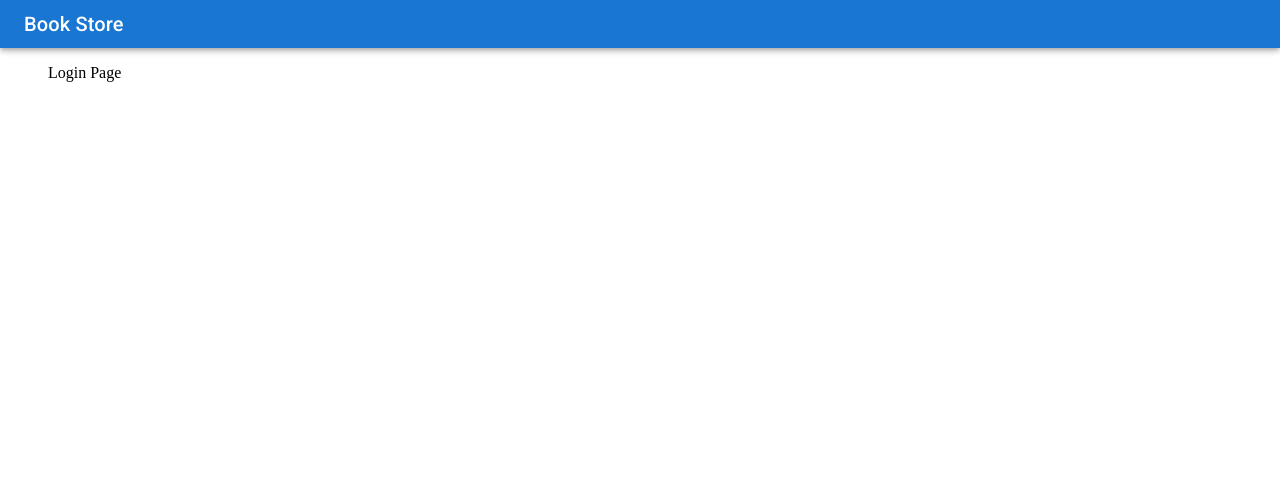
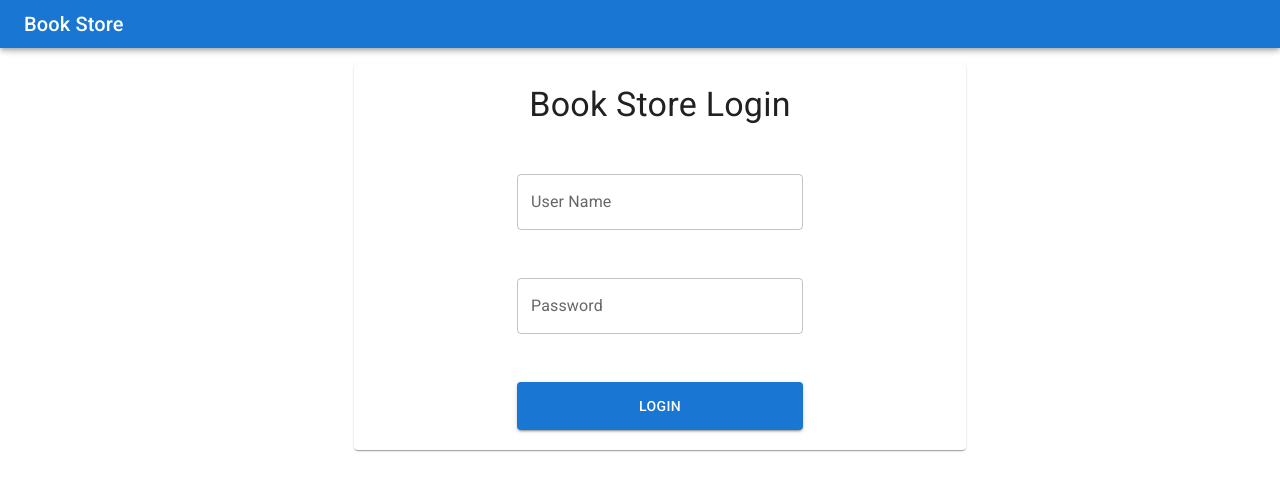
Before and after one commit to mirmak4/bookstoreclient, a React (Create React App) app: page /login in a window 1280 px wide. Shown: the top 490 px of the page. Built offline with nearby package versions, Linux system fonts and the light colour scheme.

Commit message:
Added login component with form and username and password inputs, with styles. Added Consts class with constants used application. Added axios interceptor for adding jwt token to the api requests.

```diff
--- a/src/components/user/Login.jsx
+++ b/src/components/user/Login.jsx
@@ -1,11 +1,92 @@
+import { Paper, TextField, Typography, Button } from '@mui/material';
 import { Box } from '@mui/system';
 import React from 'react';
+import styles from './LoginStyles.module.css';
+import * as yup from 'yup';
+import { useFormik } from 'formik';
+import { useDispatch } from 'react-redux';
+import { loginAction } from '../../modules/user/UserAction';
+import { passwordMaxChars, passwordMaxText, passwordMinChars, passwordMinText,
+    passwordRequiredText, passwordText, userNameMaxChars, userNameMaxText, userNameMinChars,
+    userNameMinText, userNameRequiredText, userNameText } from '../../helpers/Consts';
+
+const validationSchema = yup.object({
+    username: yup
+        // .string(userNameText)
+        .string()
+        .min(userNameMinChars, userNameMinText)
+        .max(userNameMaxChars, userNameMaxText)
+        .required(userNameRequiredText),
+    password: yup
+        // .string(passwordText)
+        .string()
+        .min(passwordMinChars, passwordMinText)
+        .max(passwordMaxChars, passwordMaxText)
+        .required(passwordRequiredText)
+});
 
 const Login = () => {
 
+    const dispatch = useDispatch();
+
+    const formik = useFormik({
+        initialValues: {
+            username: '',
+            password: ''
+        },
+        validationSchema: validationSchema,
+        onSubmit: (values) => {
+            dispatch(loginAction(values.username, values.password));
+        },
+    });
+
     return (
-        <Box>
-            Login Page
+        <Box className={ styles.formContainer } >
+        <form className={ styles.formStyle } autoComplete='off' noValidate onSubmit={ formik.handleSubmit }>
+            <Box className={ styles.wrapper } >
+                <Paper className={ styles.paper } >
+                    <Typography className={ styles.headerText } variant='h4'>Book Store Login</Typography>
+
+                    <Box className={ styles.itemContainer } >
+                        <TextField
+                            name='username'
+                            id='username'
+                            data-testid='username-id'
+                            label='User Name'
+                            variant='outlined'
+                            placeholder={userNameText}
+                            value={ formik.values.username }
+                            onChange={ formik.handleChange }
+                            helperText={ formik.touched.username && formik.errors.username }
+                            error={ formik.touched.username && Boolean(formik.errors.username) }
+                            className={ styles.inputStyle }
+                        />
+                    </Box>
+
+                    <Box className={ styles.itemContainer } >
+                        <TextField
+                            name='password'
+                            id='password'
+                            data-testid='password-id'
+                            label='Password'
+                            variant='outlined'
+                            placeholder={passwordText}
+                            value={ formik.values.password }
+                            onChange={ formik.handleChange }
+                            helperText={ formik.touched.password && formik.errors.password }
+                            error={ formik.touched.password && Boolean(formik.errors.password) }
+                            className={ styles.inputStyle }
+                        />
+                    </Box>
+
+                    <Box className={ styles.itemContainer } >
+                        <Button type='submit' variant='contained' color='primary' className={ styles.buttonStyle } >
+                            Login
+                        </Button>
+                    </Box>
+                </Paper>
+            </Box>
+        </form>
         </Box>
     );
 };
--- /dev/null
+++ b/src/components/user/LoginStyles.module.css
@@ -0,0 +1,44 @@
+.wrapper {
+    display: flex;
+    justify-content: center;
+    width: 100%;
+}
+
+.paper {
+    display: flex;
+    flex-direction: column;
+    padding: 20px;
+    width: 100%;
+}
+
+.itemContainer {
+    margin-top: 3rem;
+    width: 50%;
+    margin-left: 25%;
+    margin-right: 25%;
+}
+
+.inputStyle {
+    width: 100%;
+    /* margin: 0 20%; */
+}
+
+.buttonStyle {
+    width: 100%;
+    /* margin: 0 25%; */
+    height: 3rem;
+}
+
+.formContainer {
+    width: 50%;
+    margin: 0 25%;
+}
+
+.formStyle {
+    width: 100%;
+    /* margin: 0 10%; */
+}
+
+.headerText {
+    text-align: center;
+}
--- /dev/null
+++ b/src/helpers/Consts.js
@@ -0,0 +1,25 @@
+// LOGIN START
+
+// user name
+export const userNameMinChars = 3;
+export const userNameMaxChars = 24;
+export const userNameText = 'Enter your user name';
+export const userNameRequiredText = 'User name is required';
+export const userNameMinText = `User name should have at least ${userNameMinChars} characters`;
+export const userNameMaxText = `User name should not have more than ${userNameMaxChars} characters`;
+
+// password
+export const passwordMinChars = 8;
+export const passwordMaxChars = 16;
+export const passwordText = 'Enter your password';
+export const passwordMinText = `Password should have at least ${passwordMinChars} characters`;
+export const passwordMaxText = `Password should not have more than ${passwordMaxChars} characters`;
+export const passwordRequiredText = 'Password is required';
+
+// local storage
+export const tokenKey = 'bookstore-token';
+
+// action
+export const userLoginActionName = 'USERLOGIN';
+
+// LOGIN END
--- a/src/helpers/test_helpers/TestDataProvider.js
+++ b/src/helpers/test_helpers/TestDataProvider.js
@@ -125,6 +125,7 @@ const bookItem = {
 
 // USER START
 export const jwtToken = 'jwt token';
+const userLoginActionName = 'USERLOGIN';
 
 export const userLoginActionResponse = {
     data: {
@@ -133,14 +134,14 @@ export const userLoginActionResponse = {
 };
 
 export const userLoginActionFinal = {
-    type: 'USERLOGIN',
+    type: userLoginActionName,
     payload: {
         token: jwtToken,
     },
 };
 
 export const userLoginInitialState = {
-    type: 'USERLOGIN',
+    type: userLoginActionName,
     payload: {
         token: jwtToken,
     },
--- a/src/index.jsx
+++ b/src/index.jsx
@@ -7,8 +7,23 @@ import '@fontsource/roboto/300.css';
 import '@fontsource/roboto/400.css';
 import '@fontsource/roboto/500.css';
 import '@fontsource/roboto/700.css';
+import '../src/components/user/LoginStyles.module.css';
 import { storeWithMiddleware } from './helpers/ReduxStoreHelper';
+import axios from 'axios';
+import { tokenKey } from './helpers/Consts';
 
+axios.interceptors.request.use(
+    (config) => {
+        const token = window.localStorage.getItem(tokenKey);
+        if (token != null) {
+            config.headers.Authorization = token;
+        }
+        return config;
+    },
+    (error) => {
+        return Promise.reject(error);
+    }
+);
 
 const root = ReactDOM.createRoot(document.getElementById("root"));
 root.render(
--- a/src/modules/user/UserAction.js
+++ b/src/modules/user/UserAction.js
@@ -1,4 +1,4 @@
-import axios from 'axios';
+import { tokenKey, userLoginActionName } from '../../helpers/Consts';
 import { login } from './UserService';
 
 /**
@@ -17,11 +17,11 @@ export const loginAction = (userName, password) => async (dispatch) => {
     const response = await login(userName, password);
 
     // save received jwt token in local storage
-    window.localStorage.setItem('bookstore-token', response.data.token);
+    window.localStorage.setItem(tokenKey, response.data.token);
 
     // dispatch redux action
     dispatch({
-        type: 'USERLOGIN',
+        type: userLoginActionName,
         payload: response.data
     });
 };
--- a/src/modules/user/UserReducer.js
+++ b/src/modules/user/UserReducer.js
@@ -1,3 +1,5 @@
+import { userLoginActionName } from "../../helpers/Consts";
+
 export const INITIAL_USER_REDUCER_STATE = {
     token: '',
     promise: {
@@ -12,7 +14,7 @@ const userReducer = (state = INITIAL_USER_REDUCER_STATE, action) => {
     switch(action.type) {
 
         // return new state when 'USERLOGIN' action dispatch
-        case 'USERLOGIN': {
+        case userLoginActionName: {
             return {
                 ...state,
                 token: action.payload.token,
```
